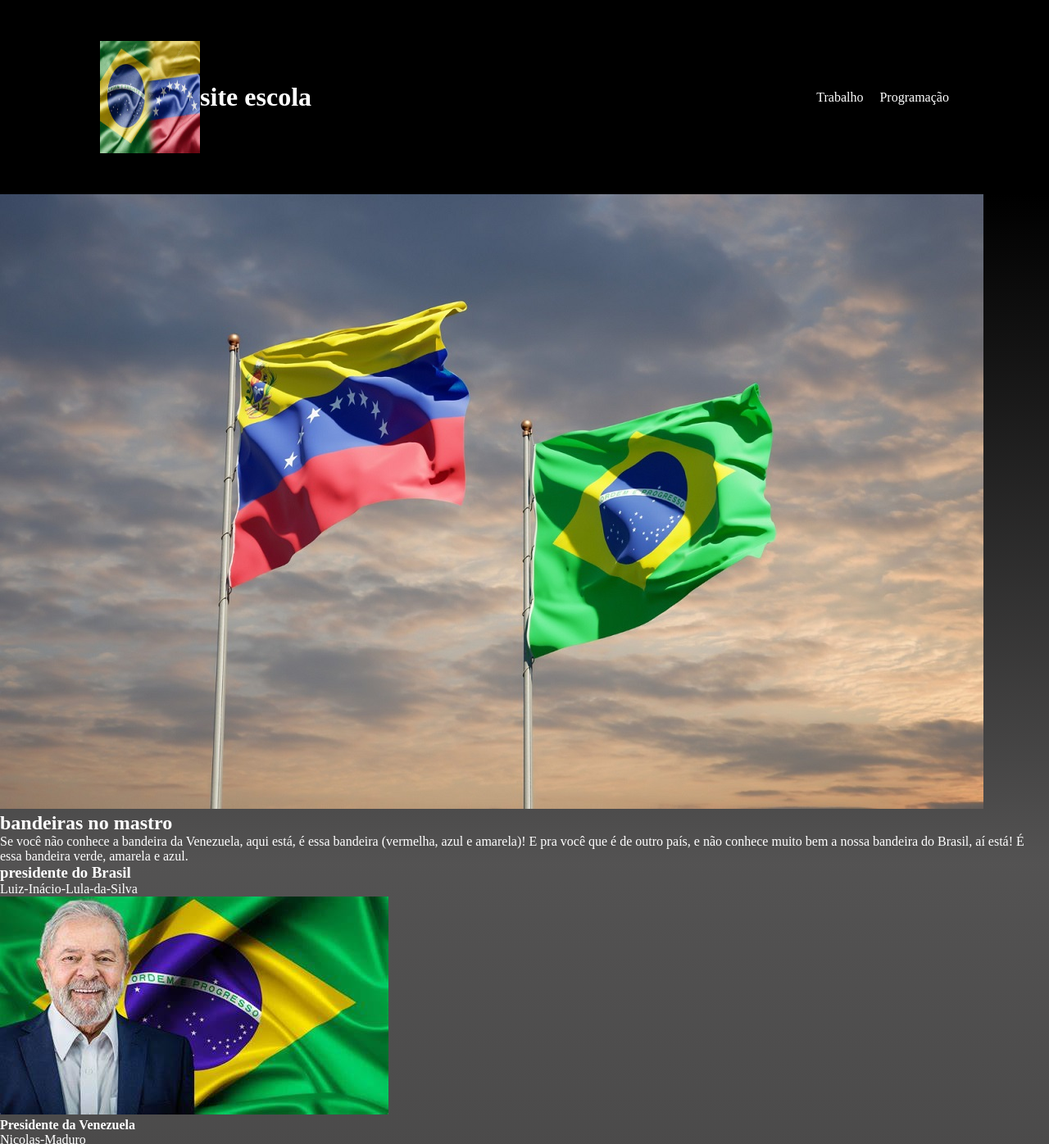
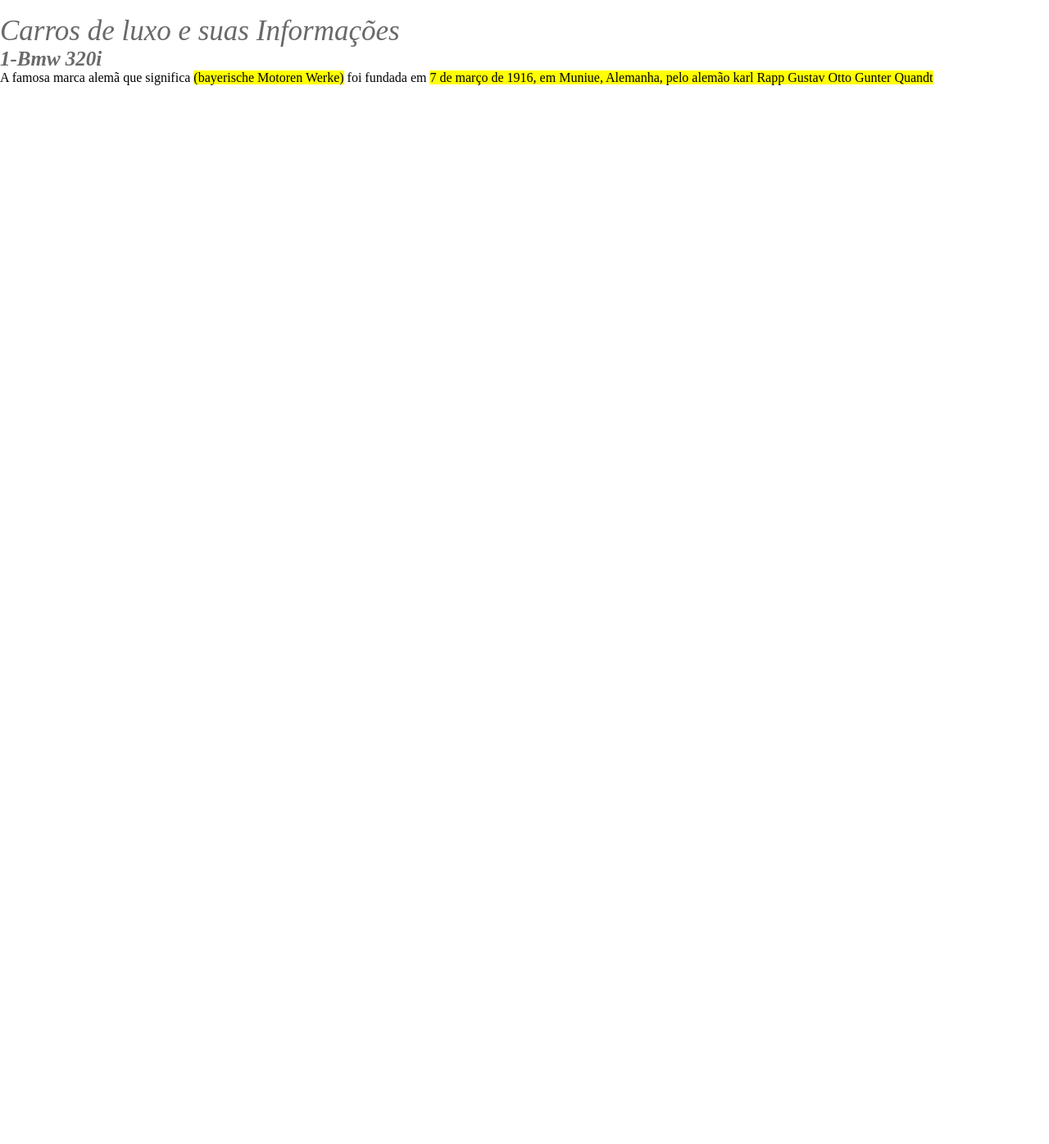
Before and after one commit to N1C0LASCHAGA5/TRABALHO-02, a plain HTML site: page index.html in a window 1280 px wide. Shown: the top 1396 px of the page at 82% size. After the commit the page ends 800 px from the top, so only its background shows below. Drawn offline with Linux system fonts and the light colour scheme.

Commit message:
Add files via upload

```diff
--- a/index.html
+++ b/index.html
@@ -11,37 +11,35 @@
 <body>
     <header class="cabecalho">
         <div class="cabecalho-div">
-            <img class="cabecalho-imagem" src="OIP.jpg" alt="OIP.jpg.cabecalho">
-            <h1 class="cabecalho titulo">site escola</h1>
+            <img src="" alt="">
+            <h1 class="cabecalho titulo"></h1>
         </div>
         <ul class="cabecalho-lista">
-            <p class="cabecalho-item">Trabalho</p>
-            <p>Programação</p>
+          <p class="Cabeçalho">Carros de luxo e suas Informações</p>
+          <h1 class="Informações">1-Bmw 320i</h1>
+          <li>A famosa marca alemã que significa <mark>(bayerische Motoren Werke)</mark> foi fundada em <mark>7 de março de 1916, em Muniue, Alemanha, pelo alemão <mark>karl Rapp Gustav Otto Gunter Quandt</mark></li>
+
         </ul>
     </header>
-    <section class="Bandeiras">
-        <img class="bandeiras-imagem" src="Bandeira-da-Venezuela-e-Brasil.jpg" alt="bandeiras juntas">
-        </div class="bandeira-div-h2-p">
-        <h2 class="nomes-titulo">bandeiras no mastro</h2>
-        <p class="nomes-titulo">Se você não conhece a bandeira da Venezuela, aqui está, é essa bandeira (vermelha, azul
-            e amarela)! E pra você que é de outro país, e não conhece muito bem a nossa bandeira do Brasil, aí está! É
-            essa bandeira verde, amarela e azul.</p>
+    <section class="">
+        <img src="" alt="">
+        </div class="">
+        <h2 class=""></h2>
+        <p class=""></p>
         </div>
     </section>
-    <section class="BReV">
-        <h3>presidente do Brasil</h3>
-        <div>Luiz-Inácio-Lula-da-Silva</div>
-        <img class="Presidente-img-Brasil" src="presidente do brasil.jpg" alt="Luiz-Inácio-Lula-da-Silva">
-        <h4>Presidente da Venezuela</h4>
-        <div>Nicolas-Maduro</div>
-        <img class="presidente-img-venezuela" src="presidente da venezuela.jpg" alt="Nicolas-Maduro">
-        <div>hino do Brasil</div>
-        <img class="hino-do-brasil" src="hino-nacional-para-imprimir-3-senado-federal.webp"
-            alt="Hino-nacional-com-letra">
-        <h5>Hino Venezuelano com letra</h5>
-        <div>Hino da Venezuela</div>
-        <img class="hino-da-Venezuela" src="hino da venezuela.jpg" alt="Hino-da-Venezuela-com-letra">
-<img src="OIP.jpg" alt="Bandeira do Brasil">
+    <section class="">
+        <h3></h3>
+        <div></div>
+        <img src="" alt="">
+        <h4></h4>
+        <div></div>
+        <img src="" alt="">
+        <div></div>
+        <img src="" alt="">
+        <h5></h5>
+        <div></div>
+       <img src="" alt="">
     </section>
-im</body>
+</body>
 </html>
--- a/style.css
+++ b/style.css
@@ -3,66 +3,16 @@
     padding: 0;
 }
 
-.cabecalho {
-    background-color: rgb(0, 0, 0);
-    color: #ffffff;
-    display: flex;
-    justify-content: space-around;
-    align-items: center;
-    padding: 50px 0;
-    display: flex;
-
-
+.Cabeçalho{
+font-size: 35px;
+color: dimgray;
+font-style: italic;
+display: flex
 }
 
-.cabecalho-div {
-    display: flex;
-
+.Informações{
+font-size: 25px;
+color: dimgray;
+font-style: italic;
+display: flex;
 }
-
-.bandeiras {
-    background-image: linear-gradient(#000000, #1e1f1c25);
-    padding: 20mm;
-    color: rgb(253, 245, 245);
-    display: flex;
-    justify-content: center;
-
-
-}
-
-.Bandeira-do-Brasil.jpg {
-    width: 30%;
-}
-
-.presidentes {
-    background-image: linear-gradient(#91928e25);
-    padding: 30mm;
-    color: #ffffff;
-    display: flex justify-content center;
-}
-
-.Bandeiras {
-    background-image: linear-gradient(#000000, #444343ea);
-    color: #ffffff;
-}
-
-.BReV {
-    background-image: linear-gradient(#444343ea, #020202ea);
-    color: #ffffff;
-
-}
-
-.cabecalho-imagem {
-    width: 20%;
-
-}
-
-.cabecalho-lista {
-    display: flex;
-
-}
-
-.cabecalho-item {
-    padding: 0% 20px;
-
-}
```
